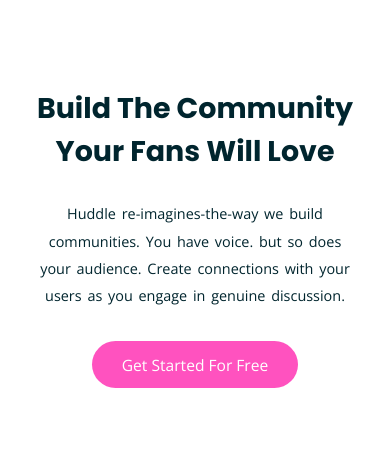
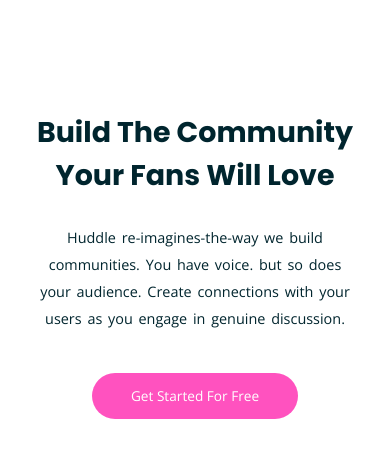
Before and after one commit to RahulKumarGautam1636/Huddle_landing_page, a plain HTML site: page index.html in a window 390 px wide. Shown: the part 76-534 px from the top of the page. Drawn offline with nearby package versions, Linux system fonts and the light colour scheme.

Commit message:
Update styles.css

```diff
--- a/CSS/styles.css
+++ b/CSS/styles.css
@@ -39,8 +39,8 @@ body {
   flex-direction: column;
 }
 .heading {
-  font-size: 3.3rem;
-  width: 89vw;
+  font-size: clamp(2.2rem, 3.2vw, 3.3rem);
+  width: clamp(30rem, 73vw, 68rem);;
   font-family: 'Poppins', sans-serif;
   font-weight: bolder;
   color: var(--textClr);
@@ -74,17 +74,18 @@ body {
     height: 5.3rem;
   }
   .community_container {
-    height: clamp(29rem, 75vw, 22rem);
+    height: clamp(29rem, 127vw, 32rem);
   }
   .Get_Started_Button {
-    font-size: clamp(0.5rem, 4vw,1rem);
+    font-size: clamp(0.5rem, 3.5vw,1rem);
     height: clamp(1rem, 12vw,3rem);
   }
   .heading {
     font-size: clamp(1.5rem, 7.3vw, 2.5rem);
+    width: 89vw;
   }
   .info {
-    margin: 1.7rem 0 2rem 0;
+    margin: 1.7rem 0 2.5rem 0;
     width: clamp(10rem, 80vw, 33rem);
   }
 
```
